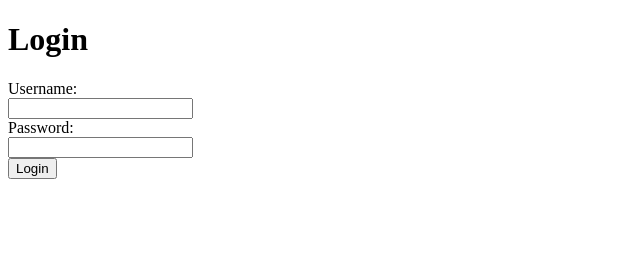
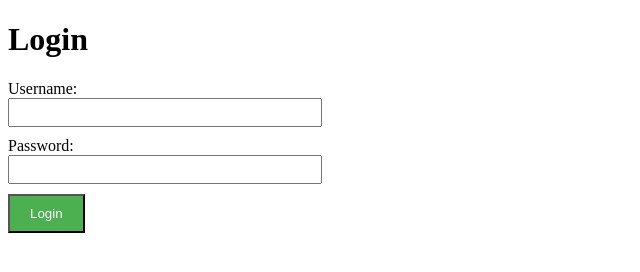
Before and after one commit to iamneo-production/deaebcacceabea305677722bfdbccbfebeddone, a plain HTML site: page public/index.html in a window 1280 px wide. Shown: the whole page, without its empty margins (0-640 px from the left). Drawn offline with Linux system fonts and the light colour scheme.

Commit message:
Backup Commit

```diff
--- a/public/index.html
+++ b/public/index.html
@@ -5,13 +5,33 @@
   <meta http-equiv="X-UA-Compatible" content="IE=edge">
   <meta name="viewport" content="width=device-width, initial-scale=1.0">
   <title>Validation</title>
+  <style>
+    container{
+  width: 300px;
+  margin: 20px auto;
+}
+input{
+    width:300px;
+    padding: 5px;
+    margin-bottom: 10px;
+}
+button{
+    padding: 10px 20px;
+    background-color: #4CAF50;
+    color: white;
+    border-collapse: collapse;
+}
+button-hover{
+    cursor: pointer;
+}
+  </style>
 </head>
 <body>
   <h1>Login</h1>
   <label for="username">Username:</label><br>
   <input type ="text" id="username"><br>
   <label for ="password">Password:</label><br>
-  <input type ="text" id="password"><br>
+  <input type ="password" id="password"><br>
   <button>Login</button>
 </body>
 </html>
--- a/public/style.css
+++ b/public/style.css
@@ -12,5 +12,7 @@
     background-color: #4CAF50;
     color: white;
     border-collapse: collapse;
+}
+button-hover{
     cursor: pointer;
 }
```
